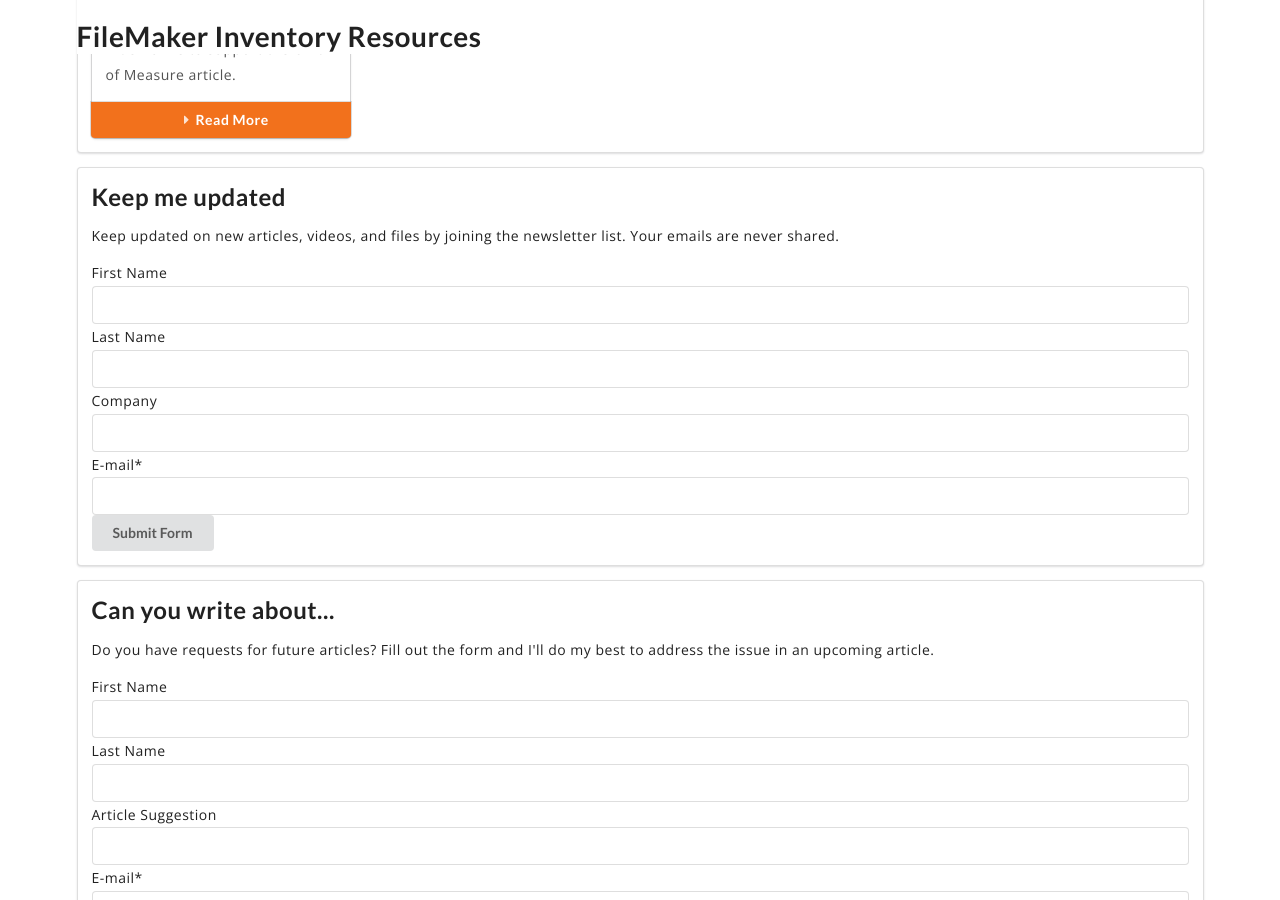
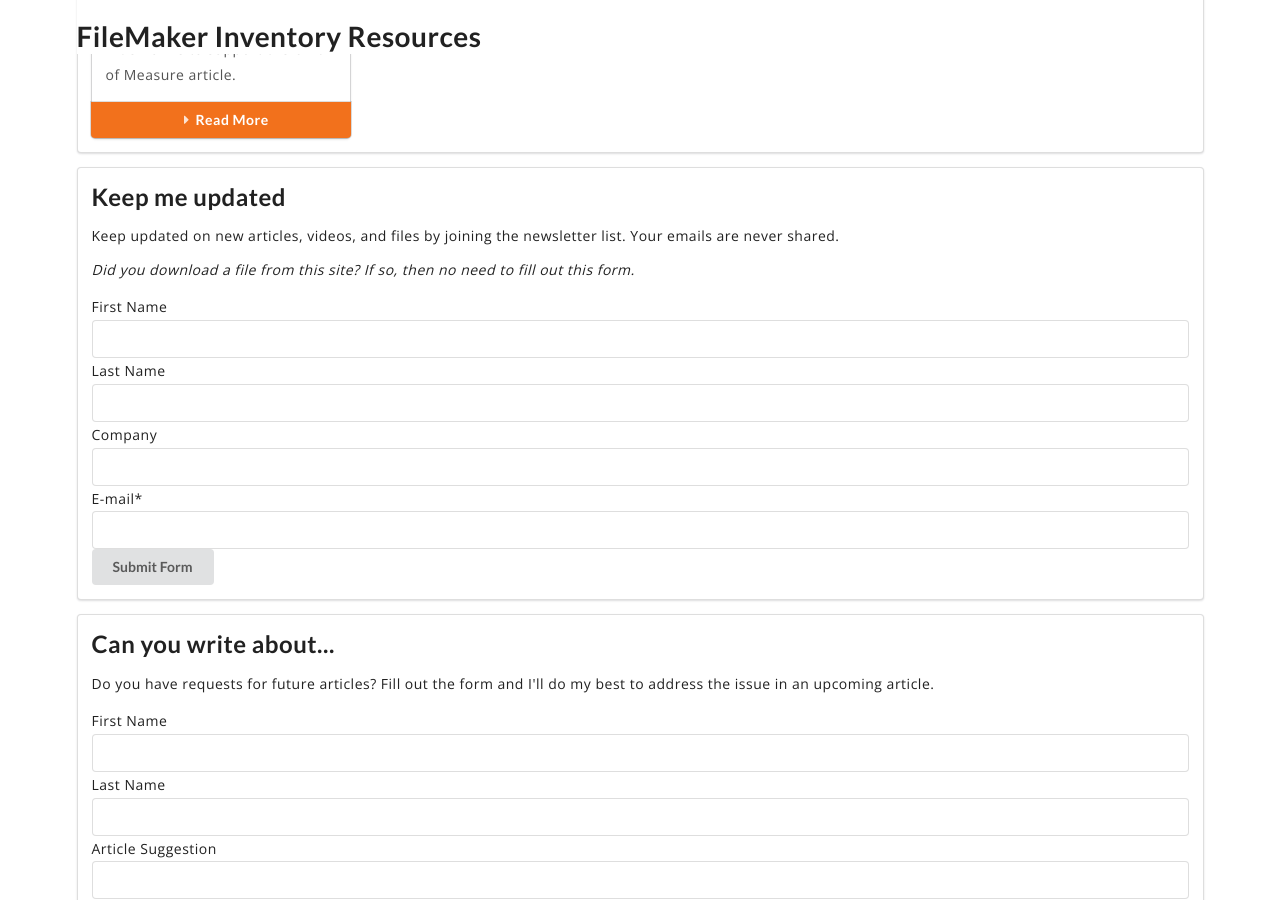
Before and after one commit to danielshanahan/FileMakerInventoryResources, a Jekyll site: the page built from index.md, in a window 1280 px wide and 900 px high, scrolled down 1745 px. Built offline with Jekyll 4.4.1, drawn with Linux system fonts in a browser that asks for light colours; nearby versions of some CDN libraries.

Commit message:
Update home.html

```diff
--- a/_layouts/home.html
+++ b/_layouts/home.html
@@ -55,6 +55,7 @@
 <div class="ui segment">
 	<h2>Keep me updated</h2>
 	<p>Keep updated on new articles, videos, and files by joining the newsletter list.  Your emails are never shared.</p>
+	<p><em>Did you download a file from this site?  If so, then no need to fill out this form.</em></p>
 
     {% include article_form.html id="70084317707" %}
 </div>
```
